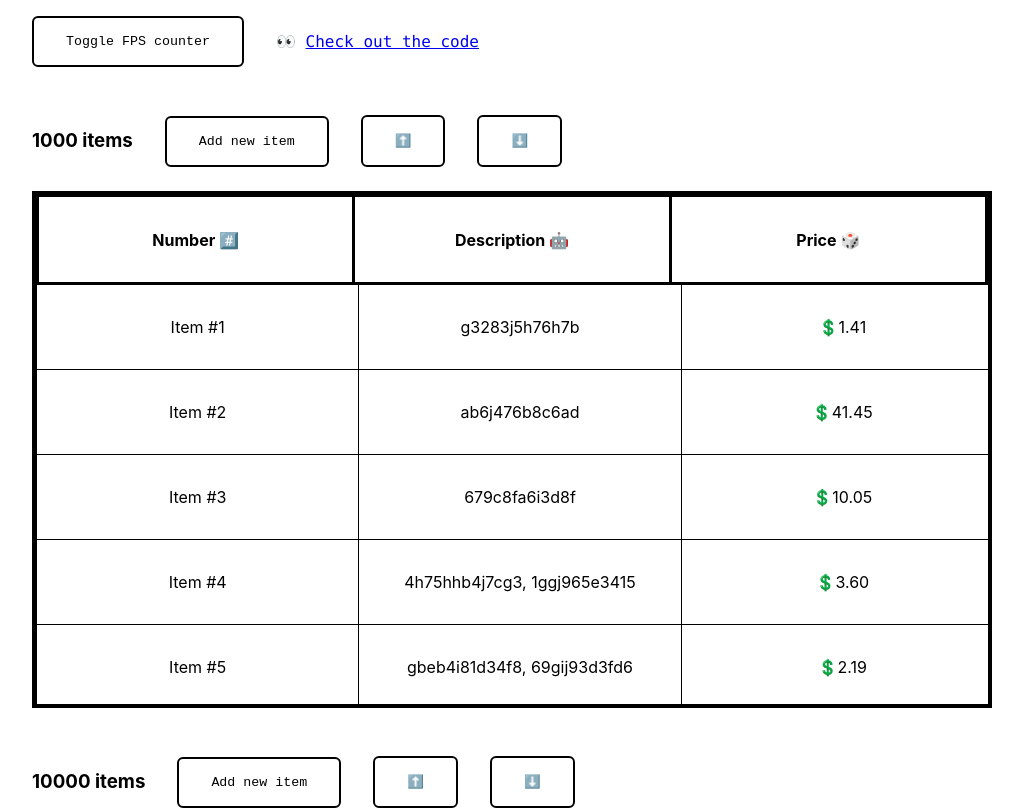
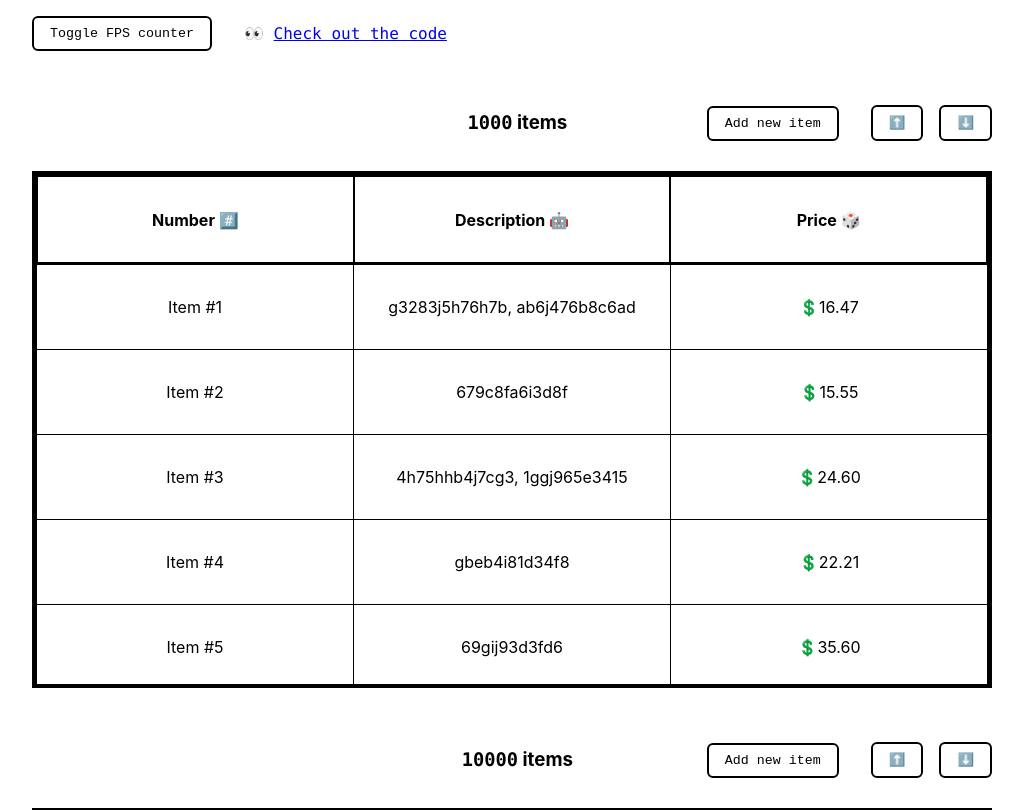
Before and after one commit to falsefalse/the-list, a React (Create React App) app: page / in a window 1280 px wide. Shown: the top 810 px of the page, without its empty margins (128-1151 px from the left). Built offline with nearby package versions, Linux system fonts and the light colour scheme.

Commit message:
Separate ListWithActions; Fix list columns widths; Fix actions layout
Hide scrollbars proper, match borders pixel to pixel

```diff
--- a/src/App/App.css
+++ b/src/App/App.css
@@ -7,11 +7,25 @@
   margin: 3rem auto 1.5rem;
   display: flex;
   flex-wrap: wrap;
+  justify-content: space-between;
 }
 
 .App header > h3 {
   text-align: center;
   line-height: 3rem;
+  flex-grow: 1;
+  margin-right: -18.5rem;
+}
+@media (max-width: 768px) {
+  .App header > h3 {
+    margin-right: -13rem;
+  }
+}
+@media (max-width: 640px) {
+  .App header > h3 {
+    text-align: left;
+    margin-right: auto;
+  }
 }
 
 .App header > button {
--- a/src/App/App.tsx
+++ b/src/App/App.tsx
@@ -1,7 +1,7 @@
-import React, { useState, useRef } from 'react'
+import React, { useState } from 'react'
 import { FpsView } from 'react-fps'
 
-import VList, { Actions } from '../VList'
+import ListWithActions from '../VList'
 
 import './App.css'
 
@@ -10,7 +10,7 @@ const { ceil, random } = Math
 const randomString = () => random().toString(20).substring(2)
 const fill = (l: number) => new Array(l).fill(0)
 
-const item = (id: string): Record<string, string> => ({
+export const newItem = (id: string): Record<string, string> => ({
   id,
   description: fill(ceil(random() * 3))
     .map(randomString)
@@ -18,47 +18,9 @@ const item = (id: string): Record<string, string> => ({
   price: (random() * 50).toFixed(2)
 })
 
-const oneK = fill(1000).map((_, id) => item(String(id + 1)))
-const tenK = fill(10 * 1000).map((_, id) => item(String(id + 1)))
-const hundredK = fill(100 * 1000).map((_, id) => item(String(id + 1)))
-
-const addRow = (collection: Record<string, string>[]) => [
-  ...collection,
-  item(String(collection.length + 1))
-]
-
-const listProps = {
-  rowHeight: 85,
-  height: 420
-}
-
-function ListWithActions({
-  rows: passedRows
-}: {
-  rows: Record<string, string>[]
-}) {
-  const tableRef = useRef<HTMLTableElement | null>(null)
-
-  const [rows, setRows] = useState(passedRows)
-
-  const tbodyHeight = listProps.rowHeight * rows.length
-
-  return (
-    <>
-      <header className="gap">
-        <h3>{rows.length} items</h3>
-
-        <Actions
-          height={tbodyHeight}
-          handleAdd={() => setRows(rows => [...addRow(rows)])}
-          scrollRef={tableRef}
-        />
-      </header>
-
-      <VList rows={rows} ref={tableRef} {...listProps} />
-    </>
-  )
-}
+const oneK = fill(1000).map((_, id) => newItem(String(id + 1)))
+const tenK = fill(10 * 1000).map((_, id) => newItem(String(id + 1)))
+const hundredK = fill(100 * 1000).map((_, id) => newItem(String(id + 1)))
 
 function App() {
   const [showFps, setShowFps] = useState(false)
--- a/src/App/index.ts
+++ b/src/App/index.ts
@@ -1 +1 @@
-export { default } from './App'
+export { default, newItem } from './App'
--- a/src/VList/Actions.tsx
+++ b/src/VList/Actions.tsx
@@ -25,6 +25,8 @@ export default function Actions<T extends HTMLElement>({
       >
         Add new item
       </button>
+
+      <div className="gap gap-small">
         <button title="Scroll to top" onClick={() => smoothScrollTo(0)}>
           ⬆️
         </button>
@@ -32,5 +34,6 @@ export default function Actions<T extends HTMLElement>({
           ⬇️
         </button>
       </div>
+    </div>
   )
 }
--- /dev/null
+++ b/src/VList/ListWithActions.tsx
@@ -0,0 +1,46 @@
+import React, { useState, useRef } from 'react'
+
+import { newItem } from '../App'
+
+import VList from './VList'
+import Actions from './Actions'
+
+const addRow = (collection: Record<string, string>[]) => [
+  ...collection,
+  newItem(String(collection.length + 1))
+]
+
+const listProps = {
+  rowHeight: 85,
+  height: 420
+}
+
+type Props = {
+  rows: Record<string, string>[]
+}
+
+export default function ListWithActions({ rows: passedRows }: Props) {
+  const tableRef = useRef<HTMLTableElement | null>(null)
+
+  const [rows, setRows] = useState(passedRows)
+
+  const tbodyHeight = listProps.rowHeight * rows.length
+
+  return (
+    <>
+      <header>
+        <h3>
+          <code>{rows.length}</code> items
+        </h3>
+
+        <Actions
+          height={tbodyHeight}
+          handleAdd={() => setRows(rows => [...addRow(rows)])}
+          scrollRef={tableRef}
+        />
+      </header>
+
+      <VList rows={rows} ref={tableRef} {...listProps} />
+    </>
+  )
+}
--- a/src/VList/VList.css
+++ b/src/VList/VList.css
@@ -1,8 +1,7 @@
 .VList-wrapper {
   --columns: 3; /* or pass from jsx */
   border: 4px solid black;
-  overflow-x: hidden;
-  position: relative;
+  min-width: 475px;
 }
 
 .VList-wrapper table {
@@ -17,17 +16,14 @@
   height: 100%;
   padding: var(--cell-padding);
   text-align: center;
-  vertical-align: middle;
   border: 0 solid black;
-
-  /*min-width: 140px;*/
 }
 
 .VList-wrapper th {
   height: var(--row-height);
   border-width: 2px;
-  border-left-width: 3px;
-  border-right-width: 3px;
+  border-left-width: 2px;
+  border-right-width: 2px;
 }
 .VList-wrapper td {
   border-width: 1px;
@@ -35,15 +31,20 @@
 
 .VList-wrapper .VList-table {
   display: block;
-  overflow-x: hidden;
   overflow-y: scroll;
   height: var(--table-height);
+
+  -ms-overflow-style: none;
+  scrollbar-width: none;
+}
+.VList-wrapper .VList-table::-webkit-scrollbar {
+  display: none;
 }
 
 .VList-wrapper .VList-table > tbody {
   position: relative;
   display: table;
-  width: calc(100% + 5px * var(--columns));
+  width: calc(100% - 1px); /* account for right border */
   height: var(--tbody-height);
 }
 .VList-wrapper .VList-table > tbody > tr {
--- a/src/VList/index.ts
+++ b/src/VList/index.ts
@@ -1,2 +1 @@
-export { default } from './VList'
-export { default as Actions } from './Actions'
+export { default } from './ListWithActions'
--- a/src/index.css
+++ b/src/index.css
@@ -8,17 +8,15 @@
 
 :root {
   --gap: 2rem;
-  --button-padding: 1rem 2rem;
+  --button-padding: 0.5rem 1rem;
   --cell-padding: 0 2rem;
-  --cell-height: 85px;
 }
 
-@media (max-width: 600px) {
+@media (max-width: 768px) {
   :root {
     --gap: 1rem;
-    --button-padding: 0.5rem 1rem;
+    --button-padding: 0.25rem 0.5rem;
     --cell-padding: 0 1rem;
-    --cell-height: 40px;
   }
 }
 
@@ -44,6 +42,9 @@ code {
 
   align-items: center;
 }
+.gap.gap-small {
+  gap: calc(var(--gap) / 2);
+}
 
 button {
   border: 2px solid black;
```
Lines whose indentation alone changed are shown as unchanged.
